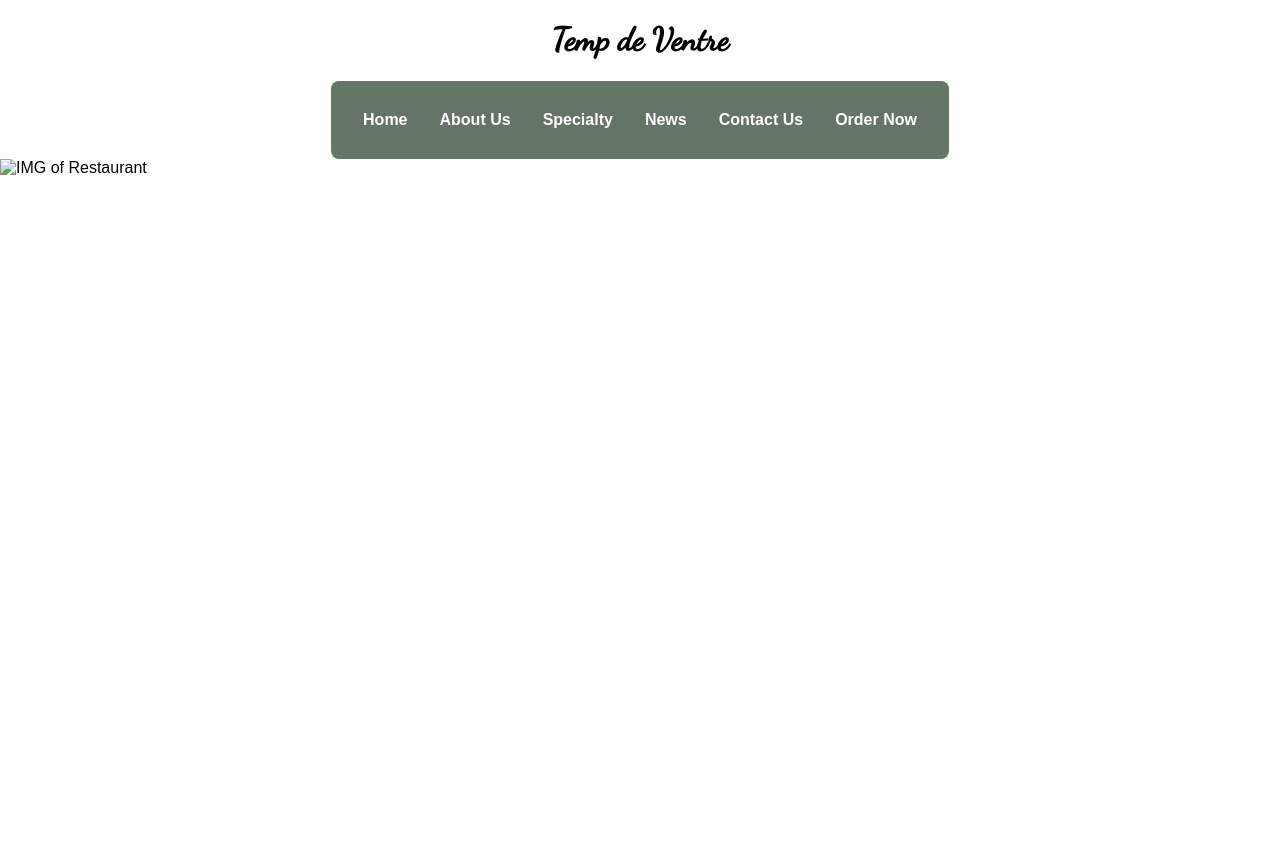
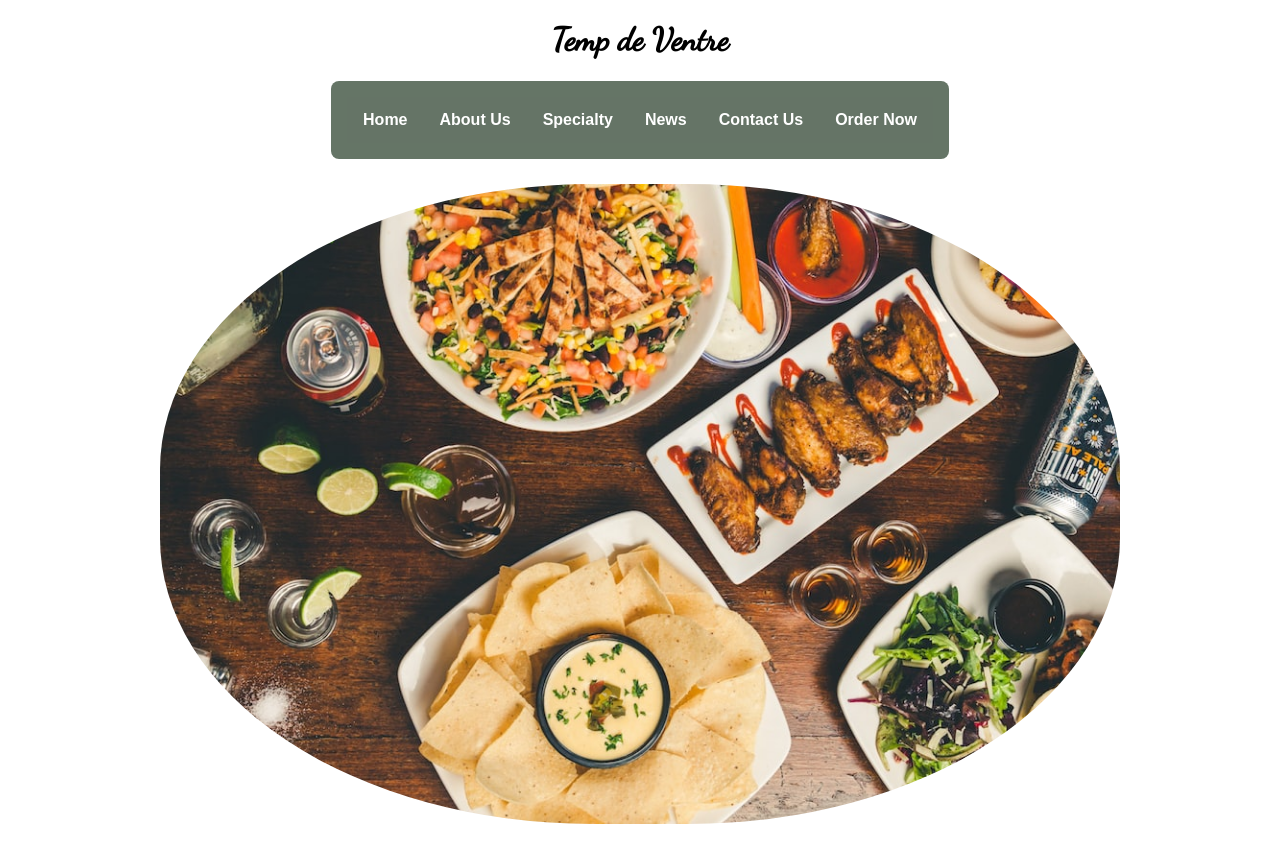
Before and after one commit to hafyze/FYP-Code, a PHP site: page /html/index.html in a window 1280 px wide. Before the commit the page ends 175 px from the top, so only its background shows below. Run offline with PHP 8.4, Linux system fonts and the light colour scheme; some libraries are stand-ins or nearby versions.

Commit message:
Added IMG to user homepage

```diff
--- a/Code/user/css/style.css
+++ b/Code/user/css/style.css
@@ -48,3 +48,13 @@ h1{
     text-align: center;
     font-family: 'Dancing Script', cursive;
 }
+
+img{
+    padding: 25px 0;
+    max-width: 75%;
+    height: auto;
+    display: block;
+    margin-left: auto;
+    margin-right: auto;
+    border-radius: 45%;
+}
--- a/Code/user/html/index.html
+++ b/Code/user/html/index.html
@@ -24,7 +24,7 @@
         </nav>
     </header>
 
-    <img src="" alt="IMG of Restaurant">
+    <img src="../img/tdv.jpg" alt="IMG of Restaurant">
 
     <div id="aboutUs">
 
```
Also changed, not shown: Code/user/img/tdv.jpg (added).
